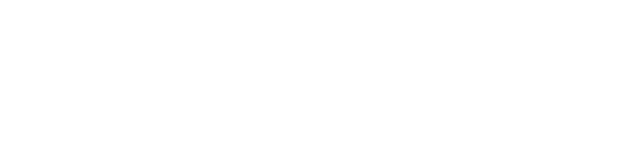
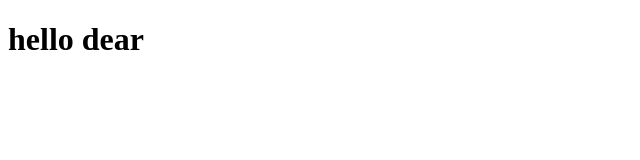
Before and after one commit to tonycool7/learning, a plain HTML site: page LearningGit/index.html in a window 1280 px wide. Shown: the whole page, without its empty margins (0-640 px from the left). Drawn offline with Linux system fonts and the light colour scheme.

Commit message:
updated index.html

```diff
--- a/LearningGit/index.html
+++ b/LearningGit/index.html
@@ -8,7 +8,7 @@
 	</head>
 	<body>
 		<header>
-
+			<h1>hello dear</h1>
 		</header>
 
 		<main>
```
